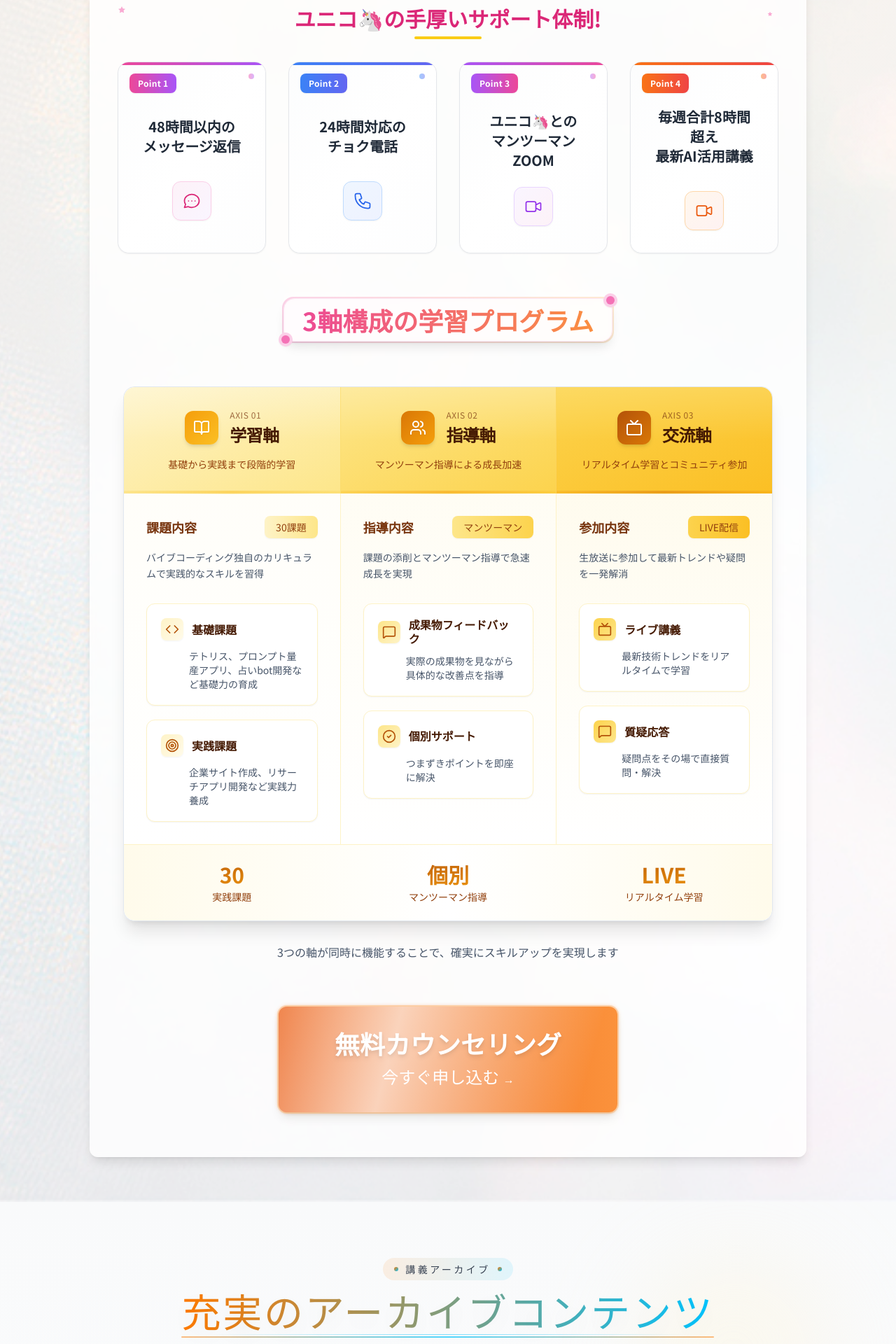
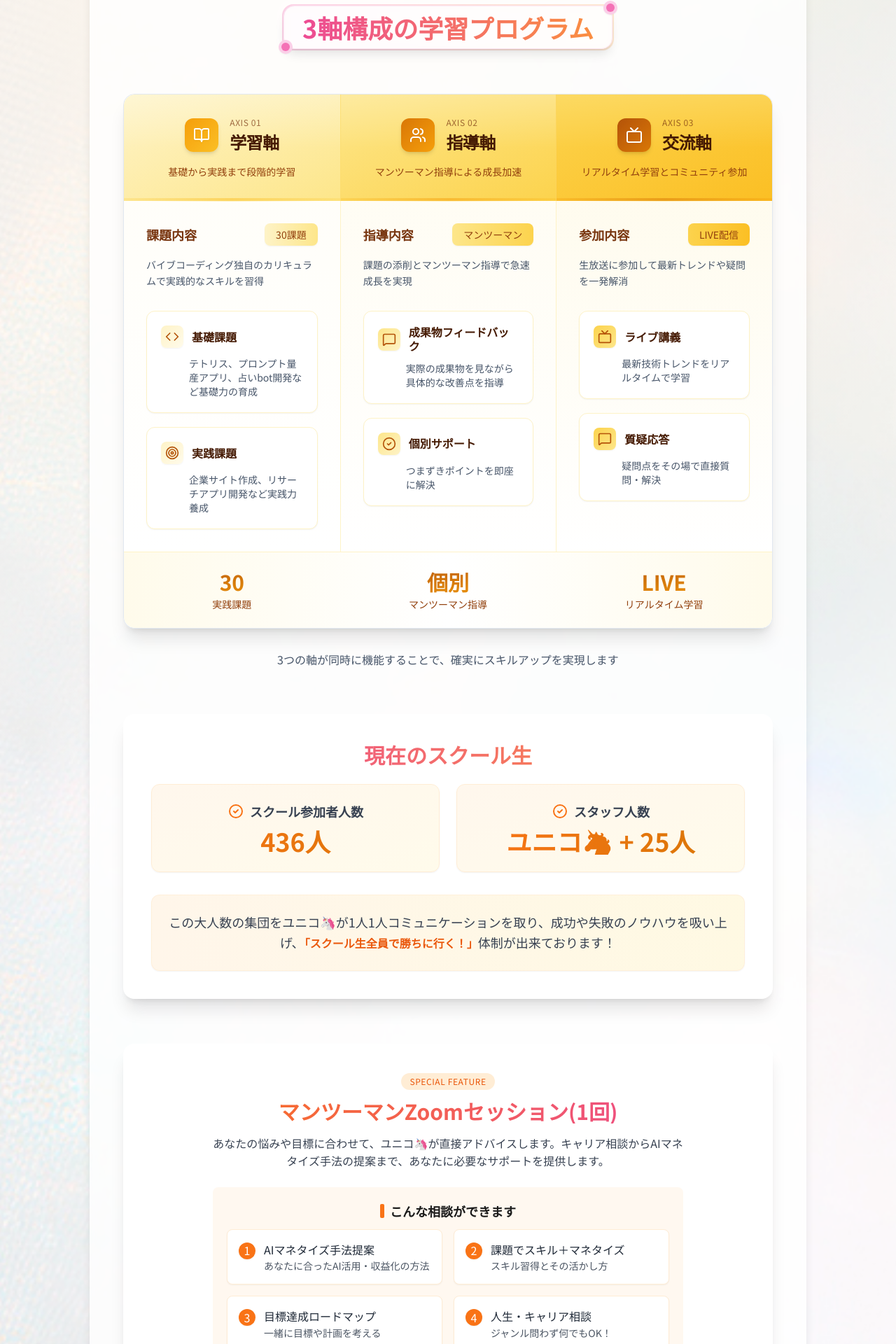
Before and after one commit to test141515111/veibecordingcourse, a Next.js app: page / in a window 1280 px wide. Shown: the part 4430-6350 px from the top of the page at 70% size. Built offline with nearby package versions, Linux system fonts and the light colour scheme.

Commit message:
スタッフ人数追記、Zoomサポート修正

```diff
--- a/src/components/AboutSection.tsx
+++ b/src/components/AboutSection.tsx
@@ -304,164 +304,6 @@ export default function AboutSection() {
           </div>
         </div>
 
-        {/* 4つの特徴カード - ユニコ🦄の手厚いサポート体制 */}
-        <div className="relative mb-12 sm:mb-16">
-          {/* タイトル */}
-          <div className="text-center mb-8">
-            <h2 className="text-2xl sm:text-3xl font-bold text-pink-600 mb-2">
-              ユニコ🦄の手厚いサポート体制!
-            </h2>
-            <div className="w-24 h-1 bg-yellow-400 mx-auto rounded-full"></div>
-          </div>
-
-          {/* 装飾要素 - ピンクの星 */}
-          <div className="absolute top-0 left-4 w-3 h-3 text-pink-400 opacity-60">
-            <svg viewBox="0 0 24 24" fill="currentColor">
-              <path d="M12 2l3.09 6.26L22 9.27l-5 4.87 1.18 6.88L12 17.77l-6.18 3.25L7 14.14 2 9.27l6.91-1.01L12 2z"/>
-            </svg>
-          </div>
-          <div className="absolute top-2 right-6 w-2 h-2 text-pink-400 opacity-60">
-            <svg viewBox="0 0 24 24" fill="currentColor">
-              <path d="M12 2l3.09 6.26L22 9.27l-5 4.87 1.18 6.88L12 17.77l-6.18 3.25L7 14.14 2 9.27l6.91-1.01L12 2z"/>
-            </svg>
-          </div>
-
-          {/* カードグリッド */}
-          <div className="grid grid-cols-1 sm:grid-cols-2 lg:grid-cols-4 gap-6 sm:gap-8 px-2 sm:px-4">
-            {/* カード1: 48時間以内のメッセージ返信 */}
-            <div className="relative bg-white rounded-2xl border border-gray-200 p-6 sm:p-8 h-full flex flex-col shadow-sm hover:shadow-lg transition-all duration-300 transform hover:-translate-y-1 group overflow-hidden">
-              {/* 背景装飾 - より上品に */}
-              <div className="absolute inset-0 bg-gradient-to-br from-gray-50/50 via-white to-gray-50/30 rounded-2xl"></div>
-              <div className="absolute top-0 left-0 w-full h-1 bg-gradient-to-r from-pink-500 to-purple-500"></div>
-
-              {/* プロフェッショナルなラベル */}
-              <div className="absolute top-4 left-4">
-                <div className="bg-gradient-to-r from-pink-500 to-purple-500 text-white px-3 py-1.5 rounded-lg text-xs font-semibold tracking-wide shadow-sm">
-                  Point 1
-                </div>
-              </div>
-
-              {/* 上品な装飾要素 */}
-              <div className="absolute top-4 right-4 w-2 h-2 bg-gradient-to-r from-pink-400 to-purple-400 rounded-full opacity-60"></div>
-
-              {/* テキスト - プロフェッショナル版 */}
-              <div className="mt-8 flex-1 flex flex-col justify-center text-center relative z-10">
-                <p className="text-gray-800 text-lg sm:text-xl font-semibold mb-3 leading-tight">
-                  48時間以内の<br/>メッセージ返信
-                </p>
-
-                {/* プロフェッショナルなアイコン */}
-                <div className="mt-6 flex justify-center">
-                  <div className="w-14 h-14 bg-gradient-to-br from-pink-50 to-purple-50 border border-pink-200 rounded-xl flex items-center justify-center shadow-sm">
-                    <svg className="w-7 h-7 text-pink-600" fill="none" stroke="currentColor" viewBox="0 0 24 24">
-                      <path strokeLinecap="round" strokeLinejoin="round" strokeWidth={1.5} d="M8 12h.01M12 12h.01M16 12h.01M21 12c0 4.418-4.03 8-9 8a9.863 9.863 0 01-4.255-.949L3 20l1.395-3.72C3.512 15.042 3 13.574 3 12c0-4.418 4.03-8 9-8s9 3.582 9 8z" />
-                    </svg>
-                  </div>
-                </div>
-              </div>
-            </div>
-
-            {/* カード2: 24時間対応のチョク電話 */}
-            <div className="relative bg-white rounded-2xl border border-gray-200 p-6 sm:p-8 h-full flex flex-col shadow-sm hover:shadow-lg transition-all duration-300 transform hover:-translate-y-1 group overflow-hidden">
-              {/* 背景装飾 - より上品に */}
-              <div className="absolute inset-0 bg-gradient-to-br from-gray-50/50 via-white to-gray-50/30 rounded-2xl"></div>
-              <div className="absolute top-0 left-0 w-full h-1 bg-gradient-to-r from-blue-500 to-indigo-500"></div>
-
-              {/* プロフェッショナルなラベル */}
-              <div className="absolute top-4 left-4">
-                <div className="bg-gradient-to-r from-blue-500 to-indigo-500 text-white px-3 py-1.5 rounded-lg text-xs font-semibold tracking-wide shadow-sm">
-                  Point 2
-                </div>
-              </div>
-
-              {/* 上品な装飾要素 */}
-              <div className="absolute top-4 right-4 w-2 h-2 bg-gradient-to-r from-blue-400 to-indigo-400 rounded-full opacity-60"></div>
-
-              {/* テキスト - プロフェッショナル版 */}
-              <div className="mt-8 flex-1 flex flex-col justify-center text-center relative z-10">
-                <p className="text-gray-800 text-lg sm:text-xl font-semibold mb-3 leading-tight">
-                  24時間対応の<br/>チョク電話
-                </p>
-
-                {/* プロフェッショナルなアイコン */}
-                <div className="mt-6 flex justify-center">
-                  <div className="w-14 h-14 bg-gradient-to-br from-blue-50 to-indigo-50 border border-blue-200 rounded-xl flex items-center justify-center shadow-sm">
-                    <svg className="w-7 h-7 text-blue-600" fill="none" stroke="currentColor" viewBox="0 0 24 24">
-                      <path strokeLinecap="round" strokeLinejoin="round" strokeWidth={1.5} d="M3 5a2 2 0 012-2h3.28a1 1 0 01.948.684l1.498 4.493a1 1 0 01-.502 1.21l-2.257 1.13a11.042 11.042 0 005.516 5.516l1.13-2.257a1 1 0 011.21-.502l4.493 1.498a1 1 0 01.684.949V19a2 2 0 01-2 2h-1C9.716 21 3 14.284 3 6V5z" />
-                    </svg>
-                  </div>
-                </div>
-              </div>
-            </div>
-
-            {/* カード3: ユニコ🦄とのマンツーマンZOOM */}
-            <div className="relative bg-white rounded-2xl border border-gray-200 p-6 sm:p-8 h-full flex flex-col shadow-sm hover:shadow-lg transition-all duration-300 transform hover:-translate-y-1 group overflow-hidden">
-              {/* 背景装飾 - より上品に */}
-              <div className="absolute inset-0 bg-gradient-to-br from-gray-50/50 via-white to-gray-50/30 rounded-2xl"></div>
-              <div className="absolute top-0 left-0 w-full h-1 bg-gradient-to-r from-purple-500 to-pink-500"></div>
-
-              {/* プロフェッショナルなラベル */}
-              <div className="absolute top-4 left-4">
-                <div className="bg-gradient-to-r from-purple-500 to-pink-500 text-white px-3 py-1.5 rounded-lg text-xs font-semibold tracking-wide shadow-sm">
-                  Point 3
-                </div>
-              </div>
-
-              {/* 上品な装飾要素 */}
-              <div className="absolute top-4 right-4 w-2 h-2 bg-gradient-to-r from-purple-400 to-pink-400 rounded-full opacity-60"></div>
-
-              {/* テキスト - プロフェッショナル版 */}
-              <div className="mt-8 flex-1 flex flex-col justify-center text-center relative z-10">
-                <p className="text-gray-800 text-lg sm:text-xl font-semibold leading-tight">
-                  ユニコ🦄との<br/>マンツーマンZOOM
-                </p>
-
-                {/* プロフェッショナルなアイコン */}
-                <div className="mt-6 flex justify-center">
-                  <div className="w-14 h-14 bg-gradient-to-br from-purple-50 to-pink-50 border border-purple-200 rounded-xl flex items-center justify-center shadow-sm">
-                    <svg className="w-7 h-7 text-purple-600" fill="none" stroke="currentColor" viewBox="0 0 24 24">
-                      <path strokeLinecap="round" strokeLinejoin="round" strokeWidth={1.5} d="M15 10l4.553-2.276A1 1 0 0121 8.618v6.764a1 1 0 01-1.447.894L15 14M5 18h8a2 2 0 002-2V8a2 2 0 00-2-2H5a2 2 0 00-2 2v8a2 2 0 002 2z" />
-                    </svg>
-                  </div>
-                </div>
-              </div>
-            </div>
-
-            {/* カード4: 毎週合計8時間超え! 最新AI情報を伝える生放送 */}
-            <div className="relative bg-white rounded-2xl border border-gray-200 p-6 sm:p-8 h-full flex flex-col shadow-sm hover:shadow-lg transition-all duration-300 transform hover:-translate-y-1 group overflow-hidden">
-              {/* 背景装飾 - より上品に */}
-              <div className="absolute inset-0 bg-gradient-to-br from-gray-50/50 via-white to-gray-50/30 rounded-2xl"></div>
-              <div className="absolute top-0 left-0 w-full h-1 bg-gradient-to-r from-orange-500 to-red-500"></div>
-
-              {/* プロフェッショナルなラベル */}
-              <div className="absolute top-4 left-4">
-                <div className="bg-gradient-to-r from-orange-500 to-red-500 text-white px-3 py-1.5 rounded-lg text-xs font-semibold tracking-wide shadow-sm">
-                  Point 4
-                </div>
-              </div>
-
-              {/* 上品な装飾要素 */}
-              <div className="absolute top-4 right-4 w-2 h-2 bg-gradient-to-r from-orange-400 to-red-400 rounded-full opacity-60"></div>
-
-              {/* テキスト - プロフェッショナル版 */}
-              <div className="mt-8 flex-1 flex flex-col justify-center text-center relative z-10">
-                <p className="text-gray-800 text-lg sm:text-xl font-semibold mb-3 leading-tight">
-                  毎週合計8時間超え<br/>最新AI活用講義
-                </p>
-
-                {/* プロフェッショナルなアイコン */}
-                <div className="mt-6 flex justify-center">
-                  <div className="w-14 h-14 bg-gradient-to-br from-orange-50 to-red-50 border border-orange-200 rounded-xl flex items-center justify-center shadow-sm">
-                    <svg className="w-7 h-7 text-orange-600" fill="none" stroke="currentColor" viewBox="0 0 24 24">
-                      <path strokeLinecap="round" strokeLinejoin="round" strokeWidth={1.5} d="M15 10l4.553-2.276A1 1 0 0121 8.618v6.764a1 1 0 01-1.447.894L15 14M5 18h8a2 2 0 002-2V8a2 2 0 00-2-2H5a2 2 0 00-2 2v8a2 2 0 002 2z" />
-                    </svg>
-                  </div>
-                </div>
-              </div>
-            </div>
-          </div>
-        </div>
-
         {/* 3軸構成の学習プログラムヘッダー */}
         <div className="relative mb-12 mt-16">
           <div className="text-center">
@@ -686,6 +528,110 @@ export default function AboutSection() {
           </div>
         </div>
 
+        {/* 現在のスクール生セクション */}
+        <div className="max-w-5xl mx-auto my-12 px-4 sm:px-6">
+          {/* スクール生情報カード */}
+          <div className="bg-white rounded-2xl shadow-xl overflow-hidden">
+            <div className="p-8 sm:p-10">
+              {/* タイトル */}
+              <h2 className="text-2xl sm:text-3xl font-bold bg-gradient-to-r from-pink-500 to-orange-400 bg-clip-text text-transparent mb-6 text-center">現在のスクール生</h2>
+
+              {/* 数字情報 */}
+              <div className="grid grid-cols-1 md:grid-cols-2 gap-6 mb-8">
+                <div className="bg-gradient-to-br from-orange-50 to-amber-50 rounded-xl p-6 text-center border border-orange-100 shadow-sm">
+                  <div className="flex items-center justify-center mb-2">
+                    <span className="text-orange-500 mr-2">
+                      <svg xmlns="http://www.w3.org/2000/svg" className="h-6 w-6" fill="none" viewBox="0 0 24 24" stroke="currentColor">
+                        <path strokeLinecap="round" strokeLinejoin="round" strokeWidth={2} d="M9 12l2 2 4-4m6 2a9 9 0 11-18 0 9 9 0 0118 0z" />
+                      </svg>
+                    </span>
+                    <h3 className="text-lg font-bold text-gray-700">スクール参加者人数</h3>
+                  </div>
+                  <p className="text-4xl font-bold bg-gradient-to-r from-orange-500 to-amber-600 bg-clip-text text-transparent">436人</p>
+                </div>
+
+                <div className="bg-gradient-to-br from-orange-50 to-amber-50 rounded-xl p-6 text-center border border-orange-100 shadow-sm">
+                  <div className="flex items-center justify-center mb-2">
+                    <span className="text-orange-500 mr-2">
+                      <svg xmlns="http://www.w3.org/2000/svg" className="h-6 w-6" fill="none" viewBox="0 0 24 24" stroke="currentColor">
+                        <path strokeLinecap="round" strokeLinejoin="round" strokeWidth={2} d="M9 12l2 2 4-4m6 2a9 9 0 11-18 0 9 9 0 0118 0z" />
+                      </svg>
+                    </span>
+                    <h3 className="text-lg font-bold text-gray-700">スタッフ人数</h3>
+                  </div>
+                  <p className="text-4xl font-bold bg-gradient-to-r from-orange-500 to-amber-600 bg-clip-text text-transparent">ユニコ🦄 + 25人</p>
+                </div>
+              </div>
+
+              {/* 説明文 */}
+              <div className="bg-gradient-to-r from-orange-100/50 to-amber-100/50 rounded-xl p-6 border border-orange-100/70 shadow-sm">
+                <p className="text-center text-gray-700 text-lg leading-relaxed">
+                  この大人数の集団をユニコ🦄が1人1人コミュニケーションを取り、成功や失敗のノウハウを吸い上げ、<span className="font-bold text-orange-600">「スクール生全員で勝ちに行く！」</span>体制が出来ております！
+                </p>
+              </div>
+            </div>
+          </div>
+        </div>
+
+        {/* ユニコ🦄とのマンツーマンZoom案内セクション */}
+        <div className="max-w-5xl mx-auto my-16 px-4 sm:px-6">
+          <div className="bg-white rounded-2xl shadow-xl overflow-hidden group">
+            <div className="p-8 sm:p-10 text-center">
+              <div className="inline-block bg-orange-100 px-3 py-1 rounded-full text-orange-600 text-xs font-medium tracking-wider mb-3">SPECIAL FEATURE</div>
+              <h3 className="text-2xl lg:text-3xl font-bold mb-4 bg-gradient-to-r from-orange-500 to-pink-500 bg-clip-text text-transparent">
+                マンツーマンZoomセッション(1回)
+              </h3>
+              <p className="text-gray-700 mb-6 max-w-2xl mx-auto">
+                あなたの悩みや目標に合わせて、ユニコ🦄が直接アドバイスします。キャリア相談からAIマネタイズ手法の提案まで、あなたに必要なサポートを提供します。
+              </p>
+              <div className="bg-orange-50/80 rounded-lg p-5 mb-6 max-w-2xl mx-auto">
+                <h4 className="font-bold text-lg mb-3 flex items-center justify-center">
+                  <span className="w-1.5 h-5 bg-orange-500 rounded-sm mr-2 inline-block"></span>
+                  こんな相談ができます
+                </h4>
+                <div className="grid grid-cols-1 md:grid-cols-2 gap-4">
+                  <div className="bg-white rounded-lg p-4 shadow-sm border border-orange-100">
+                    <div className="flex items-start">
+                      <span className="bg-orange-500 text-white rounded-full w-6 h-6 flex items-center justify-center mr-3 flex-shrink-0 mt-0.5 shadow-sm">1</span>
+                      <div className="text-left">
+                        <p className="text-gray-800 font-medium">AIマネタイズ手法提案</p>
+                        <p className="text-sm text-gray-600">あなたに合ったAI活用・収益化の方法</p>
+                      </div>
+                    </div>
+                  </div>
+                  <div className="bg-white rounded-lg p-4 shadow-sm border border-orange-100">
+                    <div className="flex items-start">
+                      <span className="bg-orange-500 text-white rounded-full w-6 h-6 flex items-center justify-center mr-3 flex-shrink-0 mt-0.5 shadow-sm">2</span>
+                      <div className="text-left">
+                        <p className="text-gray-800 font-medium">課題でスキル＋マネタイズ</p>
+                        <p className="text-sm text-gray-600">スキル習得とその活かし方</p>
+                      </div>
+                    </div>
+                  </div>
+                  <div className="bg-white rounded-lg p-4 shadow-sm border border-orange-100">
+                    <div className="flex items-start">
+                      <span className="bg-orange-500 text-white rounded-full w-6 h-6 flex items-center justify-center mr-3 flex-shrink-0 mt-0.5 shadow-sm">3</span>
+                      <div className="text-left">
+                        <p className="text-gray-800 font-medium">目標達成ロードマップ</p>
+                        <p className="text-sm text-gray-600">一緒に目標や計画を考える</p>
+                      </div>
+                    </div>
+                  </div>
+                  <div className="bg-white rounded-lg p-4 shadow-sm border border-orange-100">
+                    <div className="flex items-start">
+                      <span className="bg-orange-500 text-white rounded-full w-6 h-6 flex items-center justify-center mr-3 flex-shrink-0 mt-0.5 shadow-sm">4</span>
+                      <div className="text-left">
+                        <p className="text-gray-800 font-medium">人生・キャリア相談</p>
+                        <p className="text-sm text-gray-600">ジャンル問わず何でもOK！</p>
+                      </div>
+                    </div>
+                  </div>
+                </div>
+              </div>
+            </div>
+          </div>
+        </div>
+
         {/* CTAボタン - 目立つオレンジデザイン */}
         <div className="flex justify-center mt-10 sm:mt-14 mb-8 sm:mb-10">
           <a href="https://s.lmes.jp/landing-qr/1657937154-ZxeaYPRw?uLand=Bwaxsu" target="_blank" rel="noopener noreferrer" className="relative inline-block group scale-100 hover:scale-[1.05] transition-transform duration-300 w-[90%] sm:w-auto">
```
